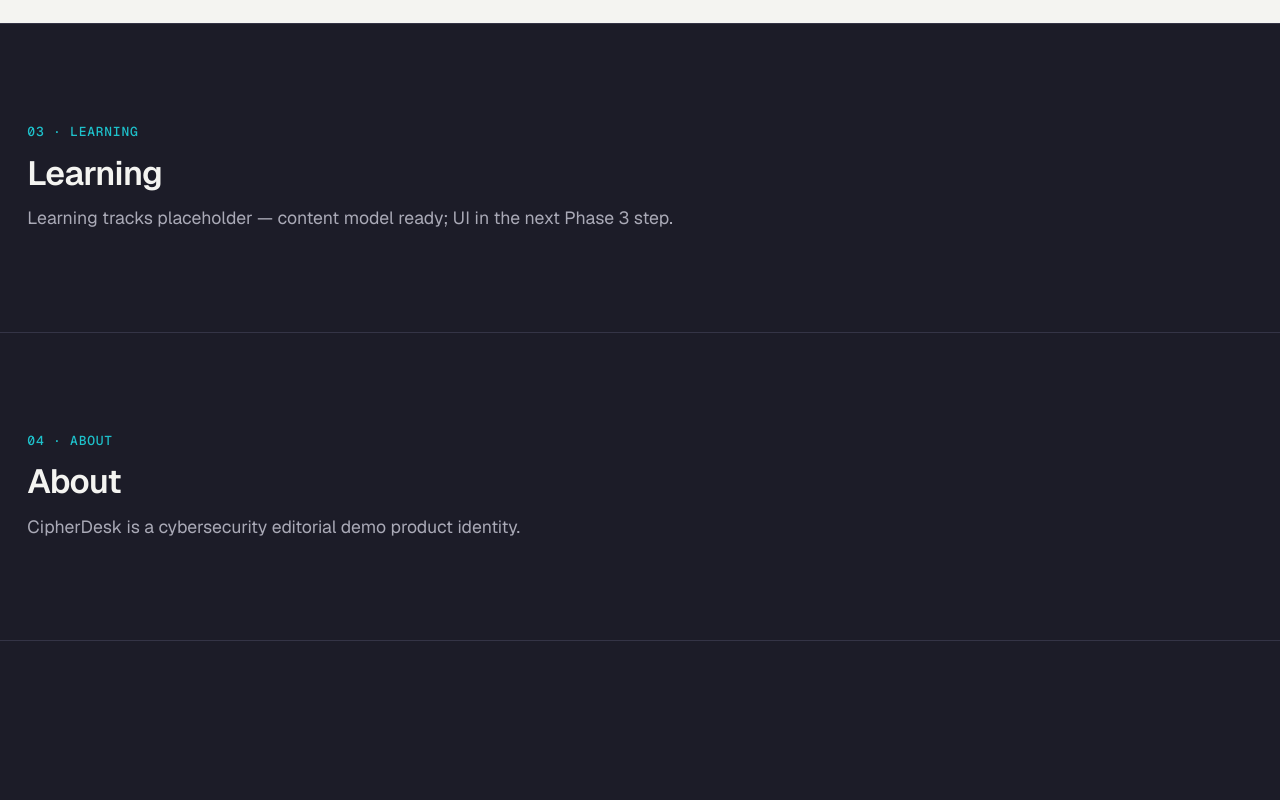
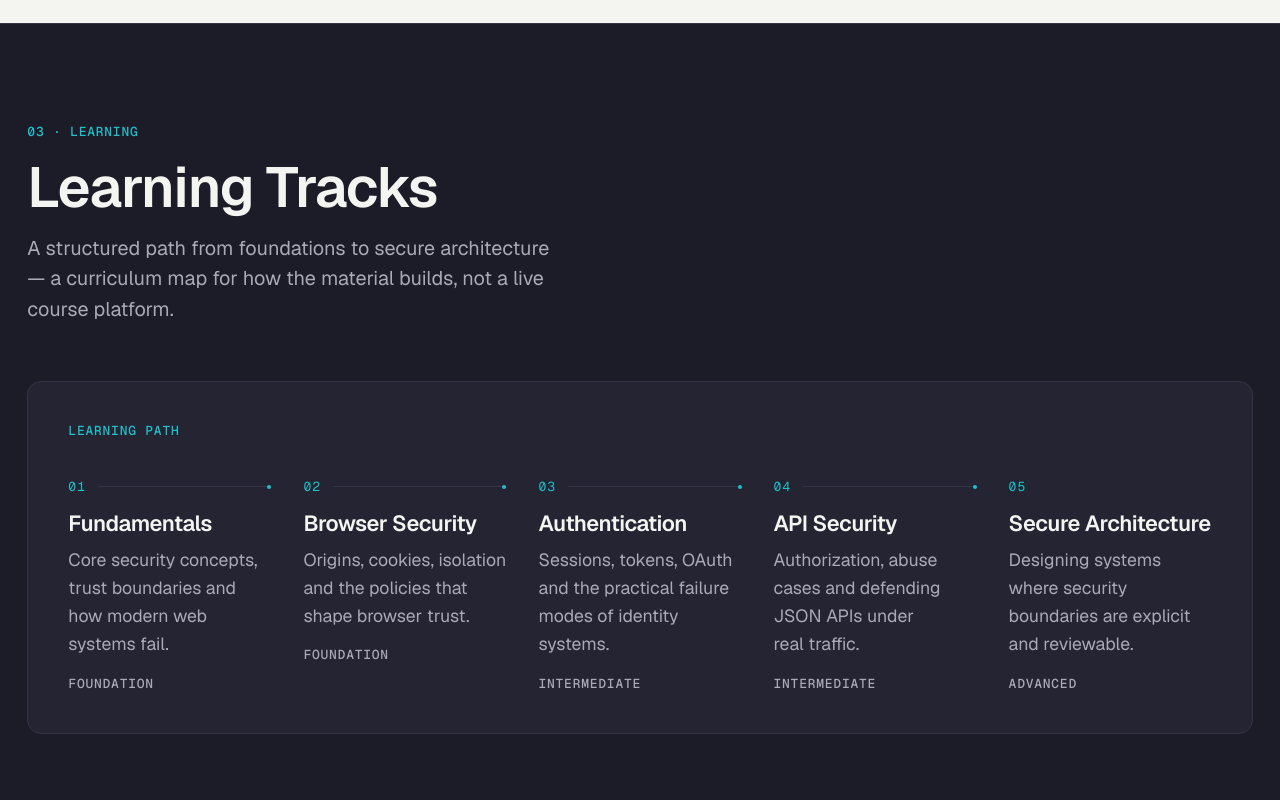
Before and after one commit to HarshYadav1711/CipherDesk, a Next.js app: page / in a window 1280 px wide. Shown: the part 2320-3120 px from the top of the page. Before the commit the page ends 2961 px from the top, so only its background shows below. Built offline with nearby package versions, Linux system fonts and the light colour scheme.

Commit message:
feat: introduce CipherDesk security learning tracks

```diff
--- a/src/app/page.tsx
+++ b/src/app/page.tsx
@@ -1,12 +1,13 @@
 import { Hero } from "@/components/home/hero";
 import { LatestResearch } from "@/components/home/latest-research";
+import { LearningTracks } from "@/components/home/learning-tracks";
 import { TopicIndex } from "@/components/home/topic-index";
 import { SiteHeader } from "@/components/layout/site-header";
 import { Container } from "@/components/ui/container";
 
 /**
- * Phase 3: header, hero, featured story, Latest Research, Topic Index.
- * Learning / CTA / footer UI deferred.
+ * Phase 3: header, hero, featured story, Latest Research, Topic Index,
+ * Learning Tracks. CTA / footer UI deferred.
  */
 export default function Home() {
   return (
@@ -16,14 +17,8 @@
         <Hero />
         <LatestResearch />
         <TopicIndex />
+        <LearningTracks />
 
-        <SectionLandmark
-          id="learning"
-          eyebrow="03 · Learning"
-          title="Learning"
-          note="Learning tracks placeholder — content model ready; UI in the next Phase 3 step."
-          surface="ink"
-        />
         <SectionLandmark
           id="about"
           eyebrow="04 · About"
--- /dev/null
+++ b/src/components/home/learning-track-step.tsx
@@ -0,0 +1,64 @@
+import type { LearningTrack } from "@/types/content";
+import { cn } from "@/lib/utils";
+
+type LearningTrackStepProps = {
+  track: LearningTrack;
+  isLast?: boolean;
+  className?: string;
+};
+
+/**
+ * One step in the curriculum map.
+ * Presentational only — no course routes, no progress state.
+ */
+export function LearningTrackStep({
+  track,
+  isLast = false,
+  className,
+}: LearningTrackStepProps) {
+  const number = String(track.order).padStart(2, "0");
+
+  return (
+    <li className={cn("relative flex flex-col", className)}>
+      <div className="flex items-center gap-3">
+        <span
+          className="font-mono text-[0.8125rem] leading-none tracking-[0.08em] tabular-nums text-accent"
+          aria-hidden="true"
+        >
+          {number}
+        </span>
+
+        {/* Desktop: horizontal connector toward the next step */}
+        {!isLast ? (
+          <span
+            aria-hidden="true"
+            className="relative hidden h-px min-w-0 flex-1 bg-border-dark lg:block"
+          >
+            <span className="absolute right-0 top-1/2 size-1 -translate-y-1/2 rounded-full bg-accent" />
+          </span>
+        ) : null}
+      </div>
+
+      <h3 className="text-title mt-4 m-0 text-text-on-dark">{track.title}</h3>
+
+      <p className="text-body mt-2 m-0 max-w-[28ch] text-muted-on-dark">
+        {track.description}
+      </p>
+
+      <p className="text-meta mt-4 m-0 text-muted-on-dark">{track.level}</p>
+
+      {/* Mobile: vertical connector */}
+      {!isLast ? (
+        <div
+          aria-hidden="true"
+          className="mt-6 mb-2 flex flex-col items-start gap-1 lg:hidden"
+        >
+          <span className="ml-[0.55rem] h-7 w-px bg-border-dark" />
+          <span className="ml-[0.2rem] font-mono text-[0.65rem] leading-none text-accent">
+            ↓
+          </span>
+        </div>
+      ) : null}
+    </li>
+  );
+}
--- /dev/null
+++ b/src/components/home/learning-tracks.tsx
@@ -0,0 +1,46 @@
+import { LearningTrackStep } from "@/components/home/learning-track-step";
+import { Container } from "@/components/ui/container";
+import { SectionHeading } from "@/components/ui/section-heading";
+import { learningTracks } from "@/content/learning-tracks";
+
+/**
+ * Learning Tracks — dark curriculum map (Design.md §18).
+ * Structured progression only; not a live LMS or user-progress UI.
+ */
+export function LearningTracks() {
+  const tracks = [...learningTracks].sort((a, b) => a.order - b.order);
+
+  return (
+    <section
+      id="learning"
+      aria-labelledby="learning-tracks-heading"
+      className="scroll-mt-20 border-b border-border-dark bg-ink section-padding text-text-on-dark"
+    >
+      <Container>
+        <SectionHeading
+          tone="on-dark"
+          as="h2"
+          headingId="learning-tracks-heading"
+          eyebrow="03 · Learning"
+          title="Learning Tracks"
+          description="A structured path from foundations to secure architecture — a curriculum map for how the material builds, not a live course platform."
+        />
+
+        <div className="mt-12 rounded-[var(--radius-feature)] border border-border-dark bg-ink-raised p-6 md:mt-14 md:p-8 lg:p-10">
+          <p className="text-meta m-0 text-accent">Learning path</p>
+
+          <ol className="m-0 mt-8 list-none p-0 lg:mt-10 lg:grid lg:grid-cols-5 lg:gap-x-6 xl:gap-x-8">
+            {tracks.map((track, index) => (
+              <LearningTrackStep
+                key={track.slug}
+                track={track}
+                isLast={index === tracks.length - 1}
+                className={index < tracks.length - 1 ? "mb-2 lg:mb-0" : undefined}
+              />
+            ))}
+          </ol>
+        </div>
+      </Container>
+    </section>
+  );
+}
--- a/src/content/learning-tracks.ts
+++ b/src/content/learning-tracks.ts
@@ -3,7 +3,6 @@
 /**
  * Approved educational progression (PRD / Architecture).
  * Curriculum map only — not a live course platform.
- * UI ships in a later Phase 3 step.
  */
 export const learningTracks: LearningTrack[] = [
   {
```
